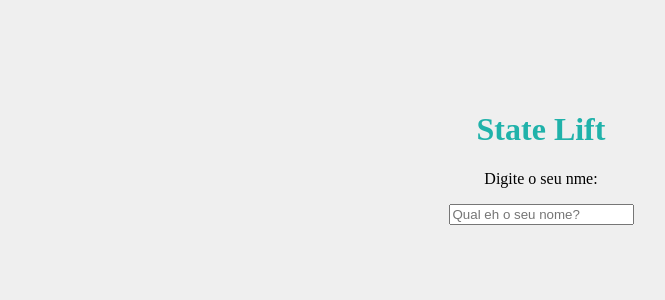
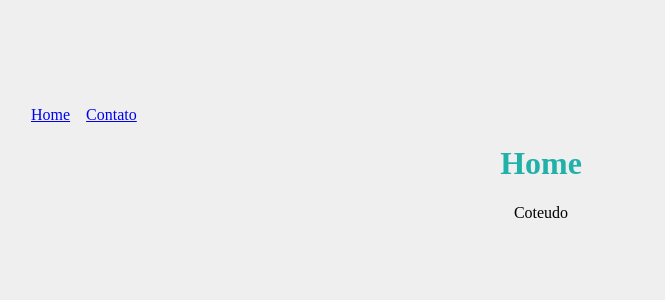
Before and after one commit to yoLionGit/projeto-react1, a React (Vite) app: page / in a window 1280 px wide. Shown: the top 300 px of the page, without its empty margins (99-764 px from the left). Built offline with nearby package versions, Linux system fonts and the light colour scheme.

Commit message:
Implementando o React Router

```diff
--- a/package.json
+++ b/package.json
@@ -11,7 +11,8 @@
   },
   "dependencies": {
     "react": "^18.2.0",
-    "react-dom": "^18.2.0"
+    "react-dom": "^18.2.0",
+    "react-router-dom": "^6.16.0"
   },
   "devDependencies": {
     "@types/react": "^18.2.15",
--- a/src/App.jsx
+++ b/src/App.jsx
@@ -1,18 +1,10 @@
-import { useState } from 'react';
 import './index.css';
-import SeuNome from './components/SeuNome';
-import Saudacao from './components/Saudacao';
+import AppRoutes from './components/routes/AppRoutes';
 
-function App() {
-  const [nome, setNome] = useState('');
-
+export default function App() {
   return (
-    <div className="App">
-      <h1>State Lift</h1>
-      <SeuNome setNome={setNome} />
-      <Saudacao nome={nome} />
-    </div>
+    <>
+      <AppRoutes />
+    </>
   );
 }
-
-export default App;
--- /dev/null
+++ b/src/components/layout/Navbar.jsx
@@ -0,0 +1,19 @@
+import { Link } from 'react-router-dom';
+import styles from './Navbar.module.css';
+
+export default function Navbar() {
+  return (
+    <>
+      <div>
+        <ul className={styles.list}>
+          <li className={styles.item}>
+            <Link to="/">Home</Link>
+          </li>
+          <li className={styles.item}>
+            <Link to="/contato">Contato</Link>
+          </li>
+        </ul>
+      </div>
+    </>
+  );
+}
--- /dev/null
+++ b/src/components/layout/Navbar.module.css
@@ -0,0 +1,8 @@
+.list {
+    display: flex;
+    list-style: none;
+}
+
+.item {
+    margin-right: 1em;
+}
--- /dev/null
+++ b/src/components/pages/Contato.jsx
@@ -0,0 +1,13 @@
+import Navbar from '../layout/Navbar';
+
+export default function Contato() {
+  return (
+    <>
+      <div>
+        <Navbar />
+        <h1>Contato</h1>
+        <p>Coteudo</p>
+      </div>
+    </>
+  );
+}
--- /dev/null
+++ b/src/components/pages/Home.jsx
@@ -0,0 +1,12 @@
+import Navbar from "../layout/Navbar";
+export default function Home() {
+  return (
+    <>
+      <div>
+        <Navbar />
+        <h1>Home</h1>
+        <p>Coteudo</p>
+      </div>
+    </>
+  );
+}
--- /dev/null
+++ b/src/components/routes/AppRoutes.jsx
@@ -0,0 +1,14 @@
+import { BrowserRouter, Route, Routes } from 'react-router-dom';
+import Home from '../pages/Home';
+import Contato from '../pages/Contato';
+
+export default function AppRoutes() {
+  return (
+    <BrowserRouter>
+      <Routes>
+        <Route exact={true} path="/" element={<Home />} />
+        <Route exact={true} path="/contato" element={<Contato />} />
+      </Routes>
+    </BrowserRouter>
+  );
+}
```
Also changed, not shown: 1 other file (tests, documents, lock files or other folders).
